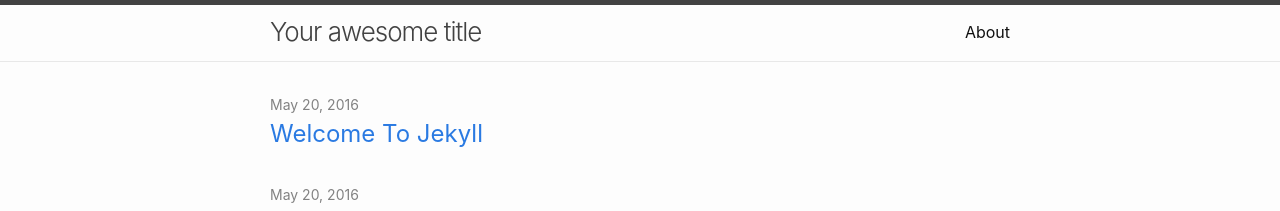
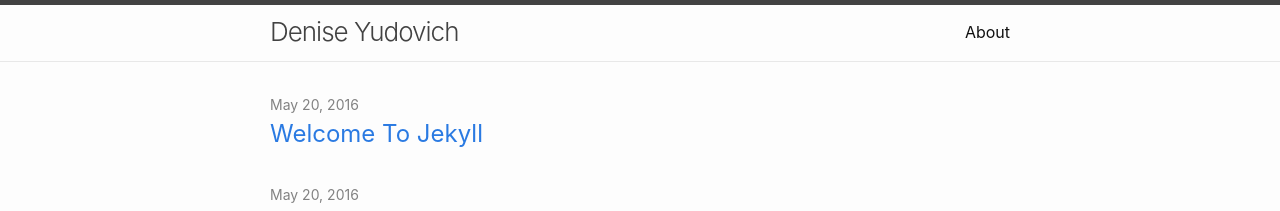
Before and after one commit to deniseyudovich/deniseyudovich.github.io, a Jekyll site: the page built from index.md, in a window 1280 px wide. Shown: the top 211 px of the page. Built offline with Jekyll 4.4.1, drawn with Linux system fonts in a browser that asks for light colours.

Commit message:
Update _config.yml

```diff
--- a/_config.yml
+++ b/_config.yml
@@ -1,4 +1,4 @@
-title: Your awesome title
+title: Denise Yudovich
 author:
   name: GitHub User
   email: your-email@domain.com
```
